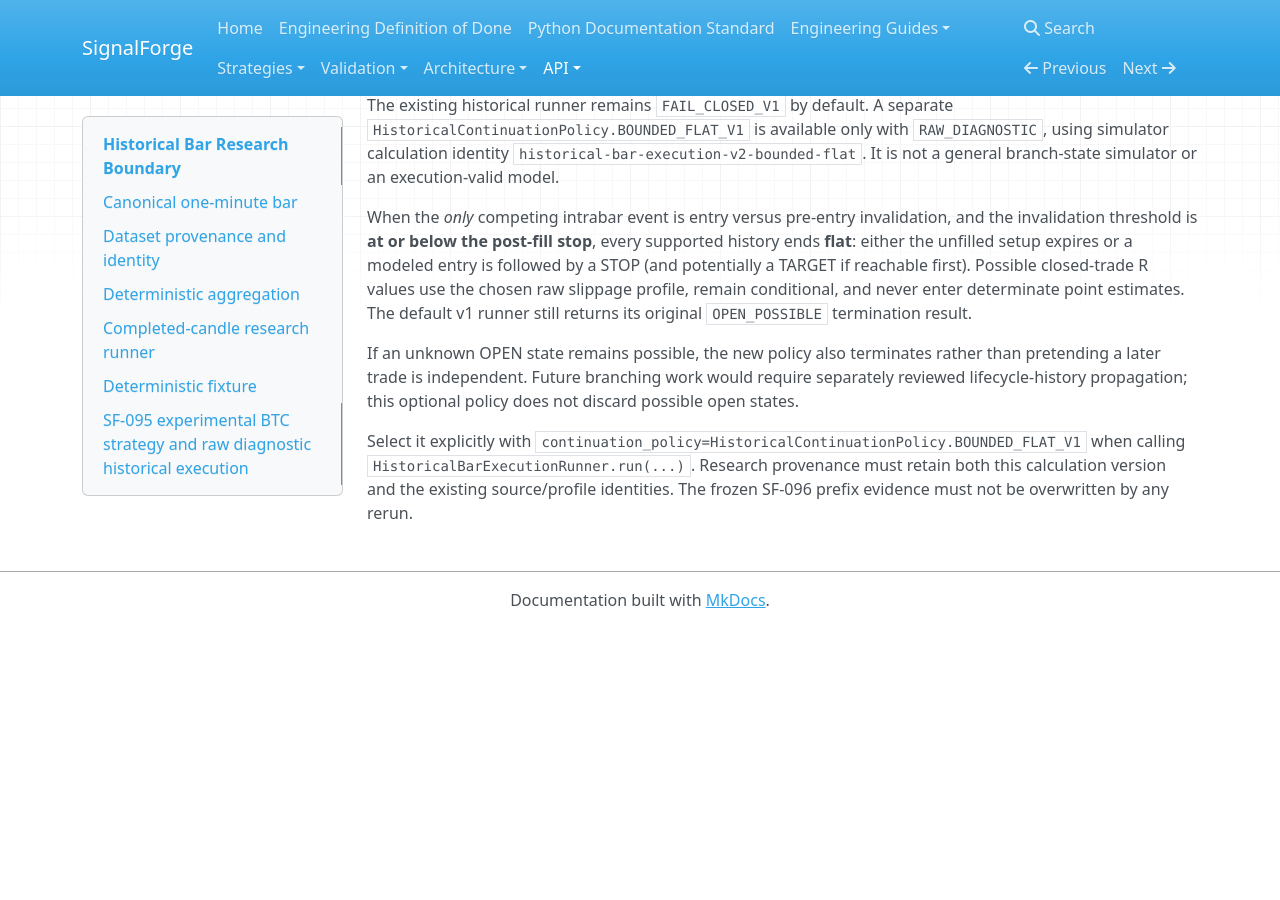
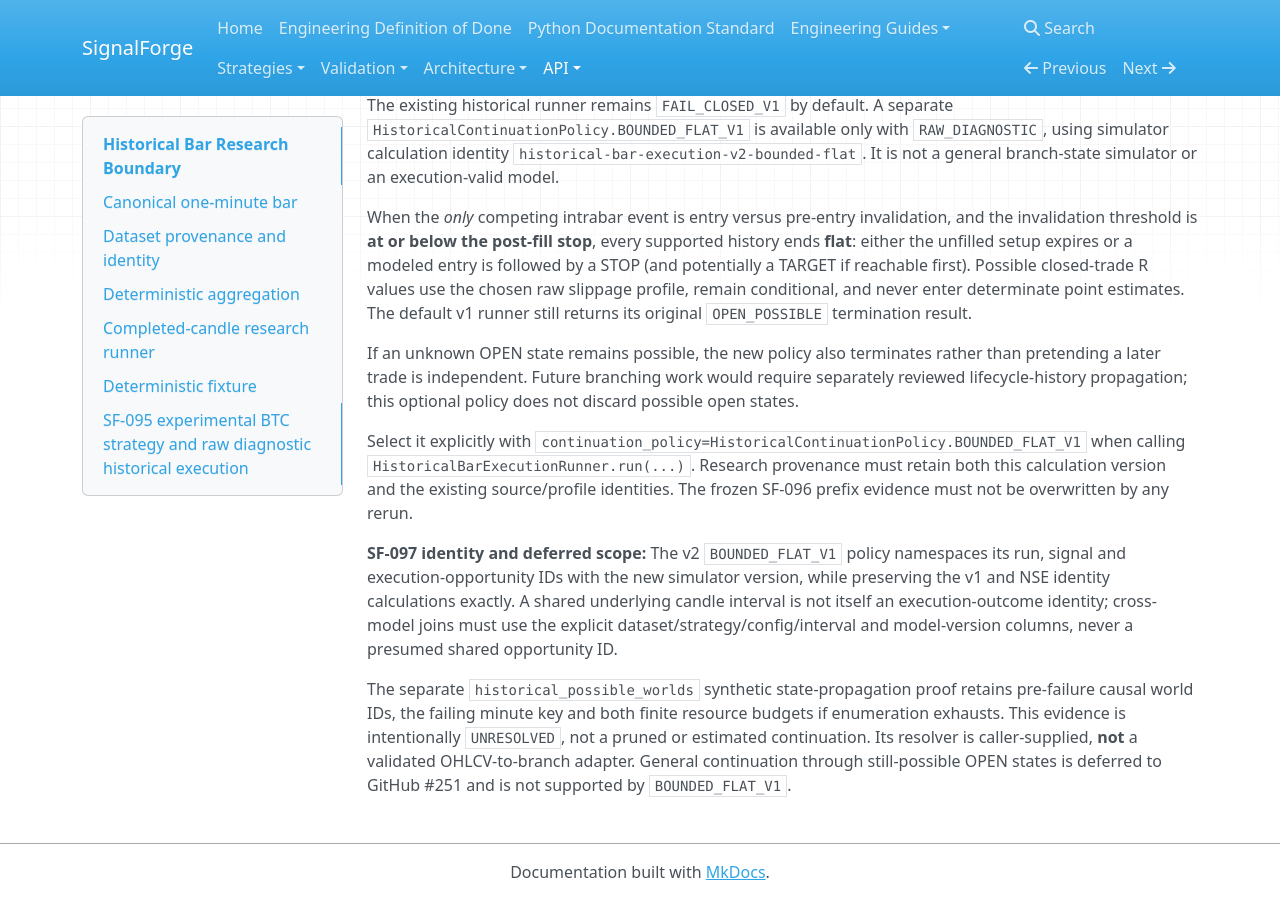
Before and after one commit to harishkamathuk/signalforge, an MkDocs documentation site: the page built from docs/api/historical-bar-research.md, in a window 1280 px wide and 900 px high, scrolled down 5474 px. Built offline with MkDocs 1.6.1, drawn with Linux system fonts in a browser that asks for light colours; nearby versions of some CDN libraries; before the commit the page ends 6102 px from its top, so only the background shows below that.

Commit message:
docs(sf-097): specify v2 run identity, exhaustion evidence and deferred OPEN adapter

```diff
--- a/docs/api/historical-bar-research.md
+++ b/docs/api/historical-bar-research.md
@@ -234,3 +234,18 @@ Select it explicitly with
 calling `HistoricalBarExecutionRunner.run(...)`. Research provenance must
 retain both this calculation version and the existing source/profile identities.
 The frozen SF-096 prefix evidence must not be overwritten by any rerun.
+
+**SF-097 identity and deferred scope:** The v2 `BOUNDED_FLAT_V1` policy
+namespaces its run, signal and execution-opportunity IDs with the new simulator
+version, while preserving the v1 and NSE identity calculations exactly.
+A shared underlying candle interval is not itself an execution-outcome identity;
+cross-model joins must use the explicit dataset/strategy/config/interval and
+model-version columns, never a presumed shared opportunity ID.
+
+The separate `historical_possible_worlds` synthetic state-propagation proof
+retains pre-failure causal world IDs, the failing minute key and both finite
+resource budgets if enumeration exhausts. This evidence is intentionally
+`UNRESOLVED`, not a pruned or estimated continuation. Its resolver is
+caller-supplied, **not** a validated OHLCV-to-branch adapter. General continuation
+through still-possible OPEN states is deferred to GitHub #251 and is not
+supported by `BOUNDED_FLAT_V1`.
```
